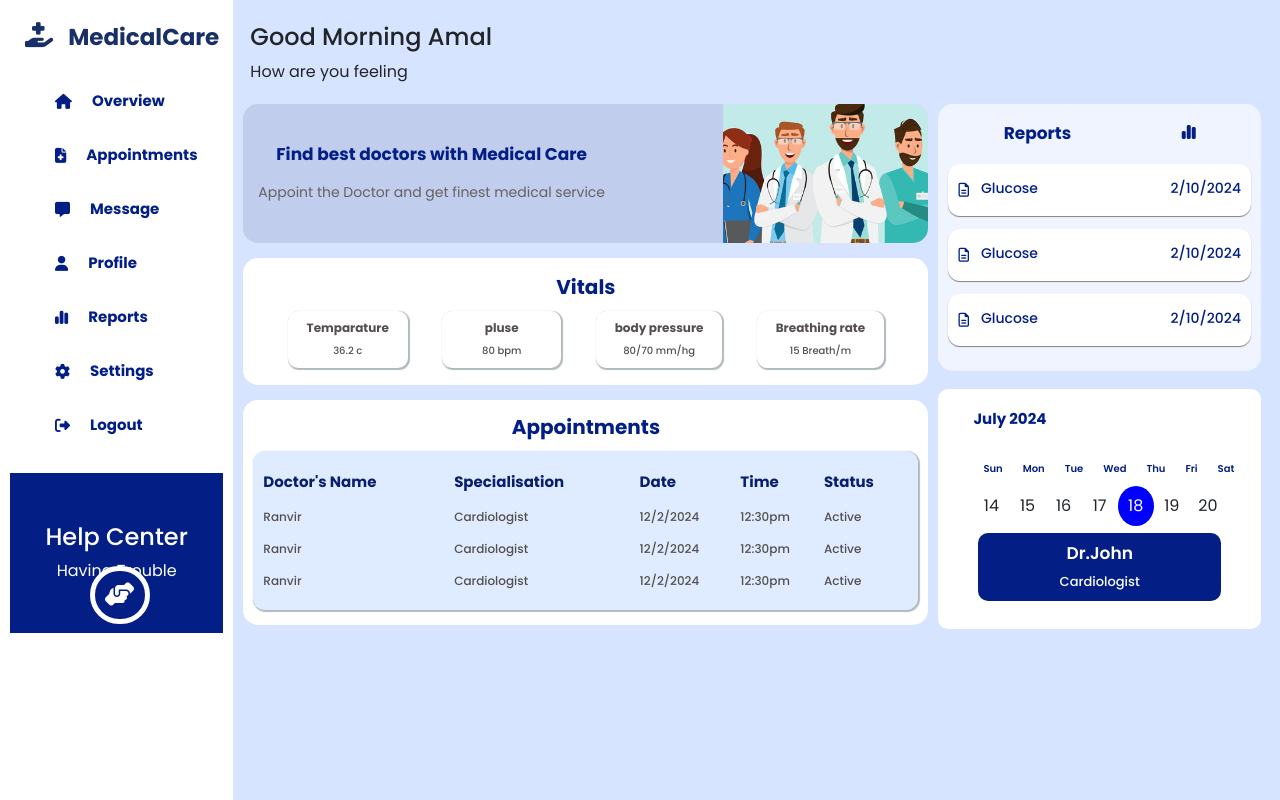
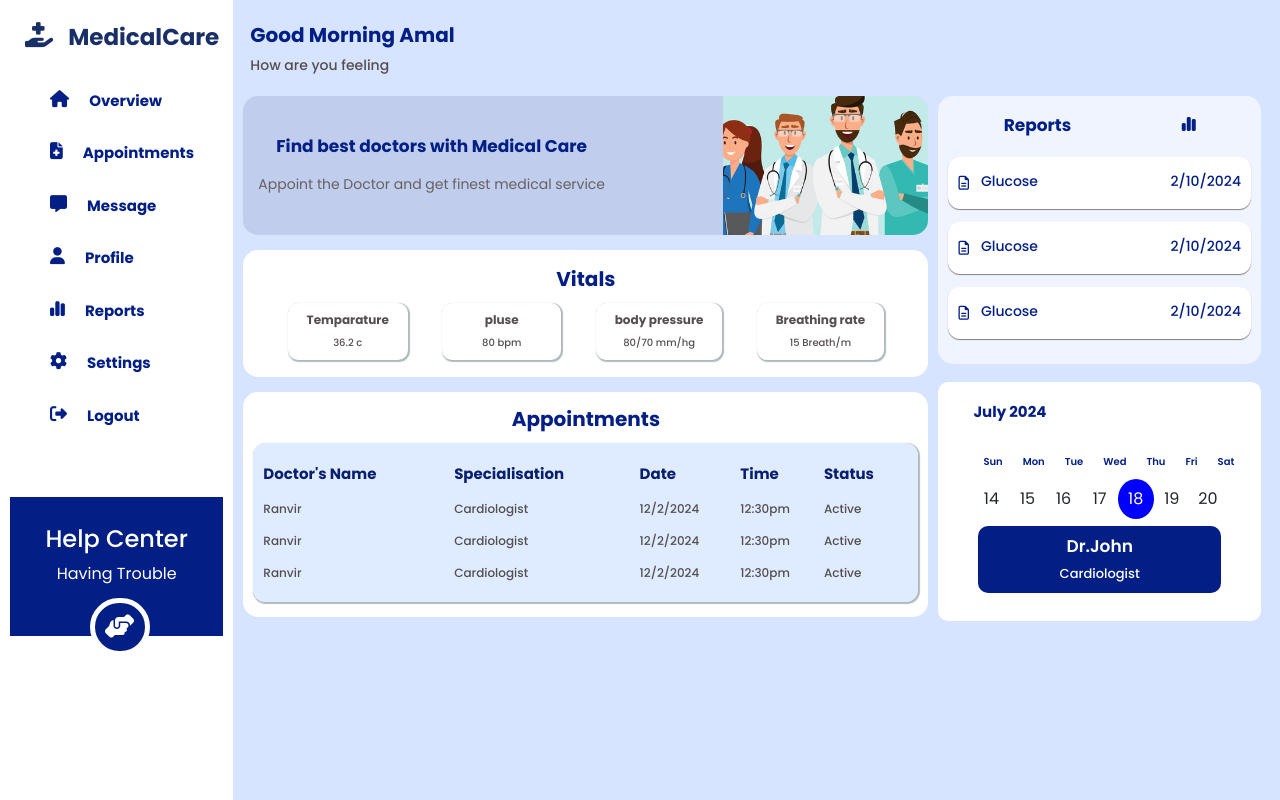
Before and after one commit to sarucm1017/Healthcare_Management-Frontend, a React (Create React App) app: page /patientsDashboard in a window 1280 px wide. Built offline with nearby package versions, Linux system fonts and the light colour scheme; a web font is replaced by a local one.

Commit message:
design changing

```diff
--- a/src/Componets/Layout/Dashborad/Patients/PatientsdashboardSidesection.jsx
+++ b/src/Componets/Layout/Dashborad/Patients/PatientsdashboardSidesection.jsx
@@ -1,7 +1,7 @@
 import React from "react";
 
 const PatientsdashboardSidesection = () => {
-    return(
+  return (
     <>
       <div className="col-md-2 side_section">
         <div className="Logo main">
@@ -12,73 +12,51 @@ const PatientsdashboardSidesection = () => {
         </div>
         <div className="dashboard_menu">
           <div className="menu overview">
-                <div className="menu_icon">
             <i class="fa-solid fa-house"></i>
-                </div>
-                <div className="menu_title">
             <p>Overview</p>
           </div>
-              </div>
           <div className="menu Appointments">
-                <div className="menu_icon">
             <i class="fa-solid fa-file-medical"></i>
-                </div>
-                <div className="menu_title">
+
             <p>Appointments</p>
           </div>
-              </div>
           <div className="menu Message">
-                <div className="menu_icon">
             <i class="fa-solid fa-message"></i>
-                </div>
-                <div className="menu_title">
+
             <p>Message</p>
           </div>
-              </div>
           <div className="menu Profile">
-                <div className="menu_icon">
             <i class="fa-solid fa-user"></i>
-                </div>
-                <div className="menu_title">
+
             <p>Profile</p>
           </div>
-              </div>
           <div className="menu Reports">
-                <div className="menu_icon">
             <i class="fa-solid fa-chart-simple"></i>
-                </div>
-                <div className="menu_title">
+
             <p>Reports</p>
           </div>
-              </div>
           <div className="menu Settings">
-                <div className="menu_icon">
             <i class="fa-solid fa-gear"></i>
-                </div>
-                <div className="menu_title">
+
             <p>Settings</p>
           </div>
-              </div>
           <div className="menu Logout">
-                <div className="menu_icon">
             <i class="fa-solid fa-right-from-bracket"></i>
-                </div>
-                <div className="menu_title">
+
             <p>Logout</p>
           </div>
         </div>
-            </div>
         <div>
-              <div className="helpcenter">
+          <div className="helpcenter_section">
             <h4>Help Center</h4>
             <p>Having Trouble</p>
           </div>
-              <div className="icon_class">
+          <div className="icon_class_helpCenter">
             <i class="fa-solid fa-handshake-angle"></i>
           </div>
         </div>
       </div>
     </>
-    )
-}
+  );
+};
 export default PatientsdashboardSidesection;
--- a/src/Componets/Layout/Dashborad/Patients/patients.css
+++ b/src/Componets/Layout/Dashborad/Patients/patients.css
@@ -1,6 +1,16 @@
 .navbar{
     padding: 10px 0;
     margin: 10px 7px;
+}
+.navbar_content h4{
+    font-size: 20px;
+    font-weight: 700;
+    color: #031F85;
+}
+.navbar_content p {
+    font-size: 14px;
+    font-weight: 500;
+    color: #544E4E;
 }
 
 
@@ -153,3 +163,52 @@ th , td {
 .dashbordCalendar{
     padding: 10px 10px;
 }
+.dashboard_menu .menu:hover{
+  background-color: #031F85;
+  color: white;
+  cursor: pointer;
+
+}
+.helpcenter_section{
+    background-color: #031F85;
+    display: flex;
+    flex-direction: column;
+    justify-content: center;
+    align-items: center;
+    padding: 28px 10px 50px 10px;
+    color: white;
+    margin-top: 55px;
+}
+.icon_class_helpCenter{
+    width: 60px;
+    background-color: #031F85;
+    position: absolute;
+    bottom: 18%;
+    left: 7%;
+    padding: 6px 10px;
+    text-align: center;
+    border-radius: 50pc;
+    border: 5px solid white;
+    font-size: 24px;
+    color: white;
+}
+
+
+.dashboard_menu .menu:hover i,
+.dashboard_menu .menu:hover p {
+  color: white;
+}
+
+.menu{
+    margin: 10px;
+    padding: 5px 0;
+}
+.menu i {
+    color: #031F85;
+    font-size: 17px;
+}
+.menu p{
+    color: #031F85;
+    font-size: 15px;
+    font-weight: 700;
+}
```
Lines whose indentation alone changed are shown as unchanged.
